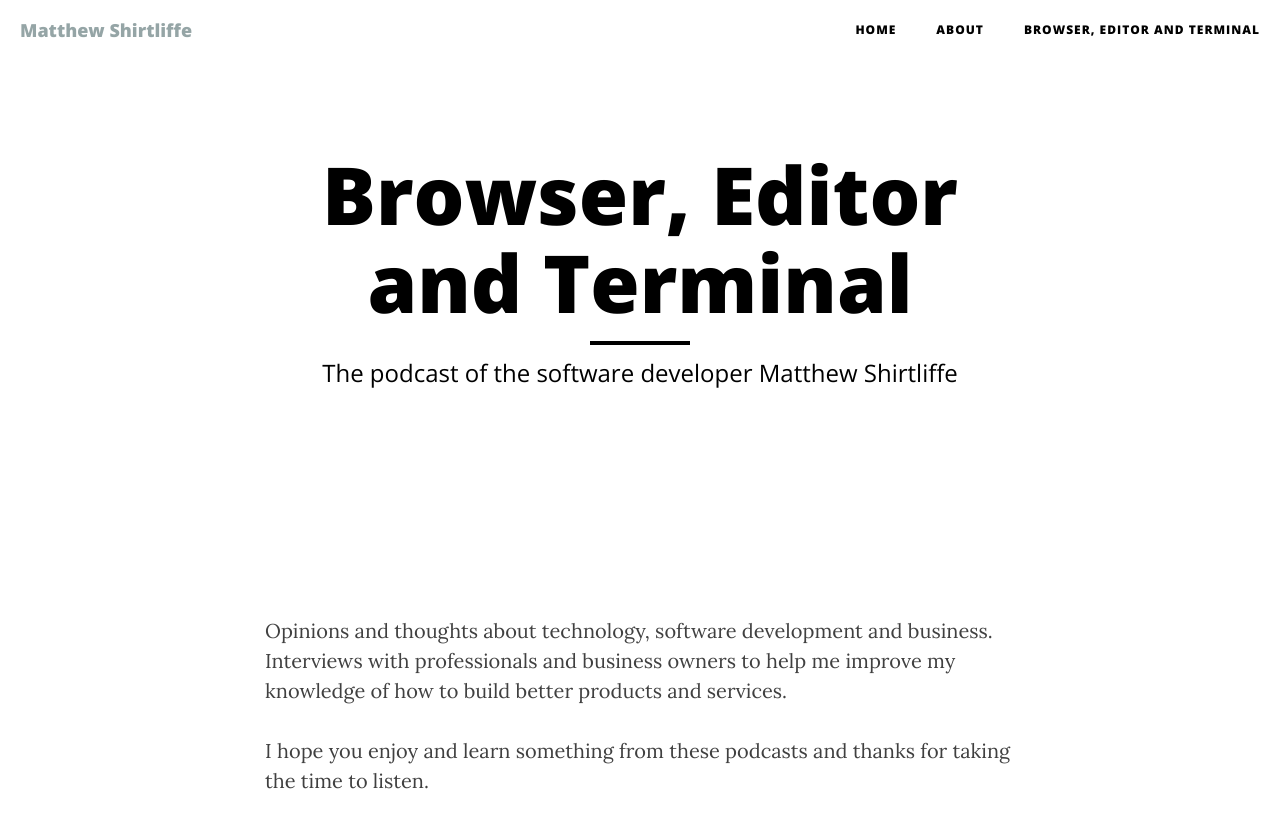
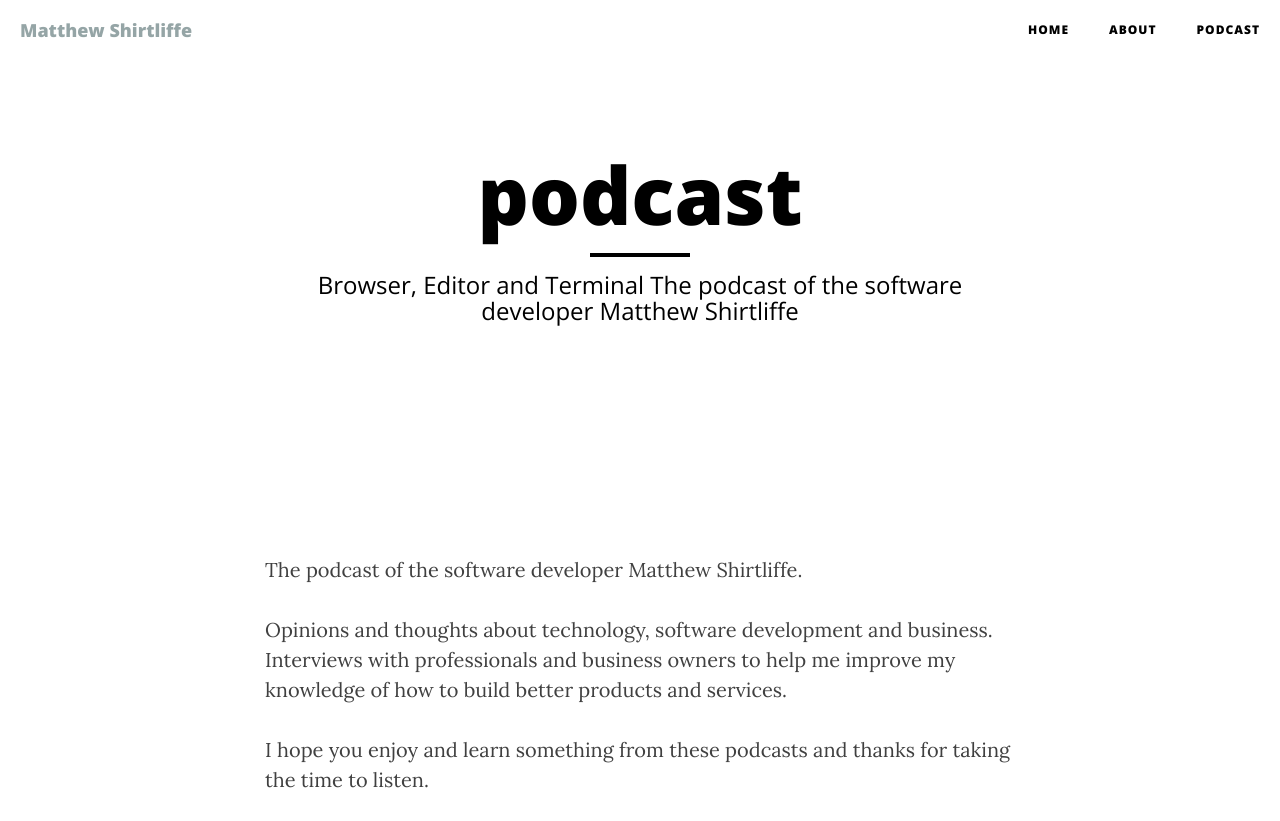
Before and after one commit to mattshirtliffe/mattshirtliffe.github.io, a Jekyll site: the page built from podcast.md, in a window 1280 px wide, cut to the strip 0-821 px from the top of the page. Built offline with Jekyll 4.4.1, drawn with Linux system fonts in a browser that asks for light colours; nearby versions of some CDN libraries.

Commit message:
update description

```diff
--- a/podcast.md
+++ b/podcast.md
@@ -1,8 +1,10 @@
 ---
 layout: page
-title: "Browser, Editor and Terminal"
-description: "The podcast of the software developer Matthew Shirtliffe"
+title: "podcast"
+description: "Browser, Editor and Terminal The podcast of the software developer Matthew Shirtliffe"
 ---
+
+The podcast of the software developer Matthew Shirtliffe.
 
 Opinions and thoughts about technology, software development and business. Interviews with professionals and business owners to help me improve my knowledge of how to build better products and services.
 
```
